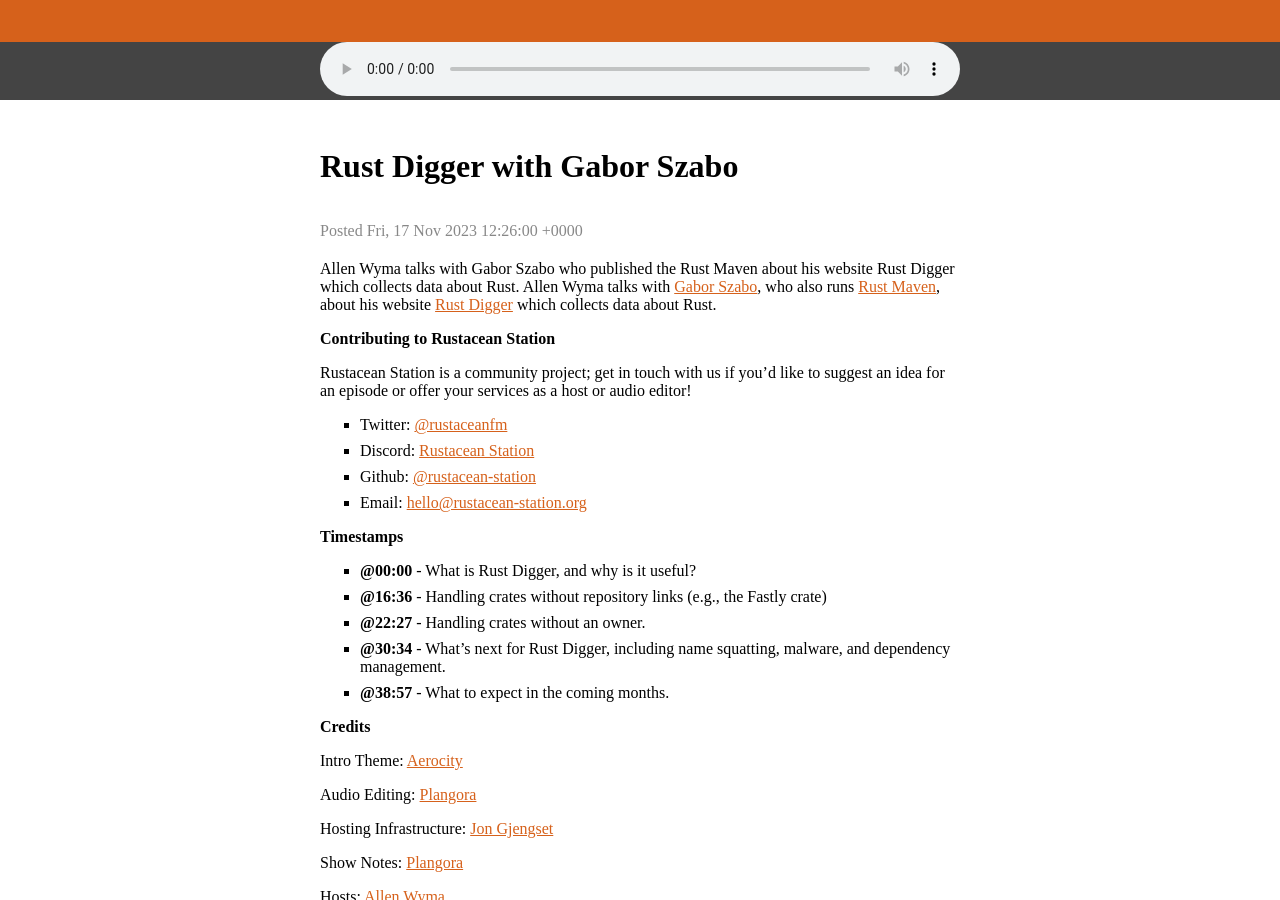
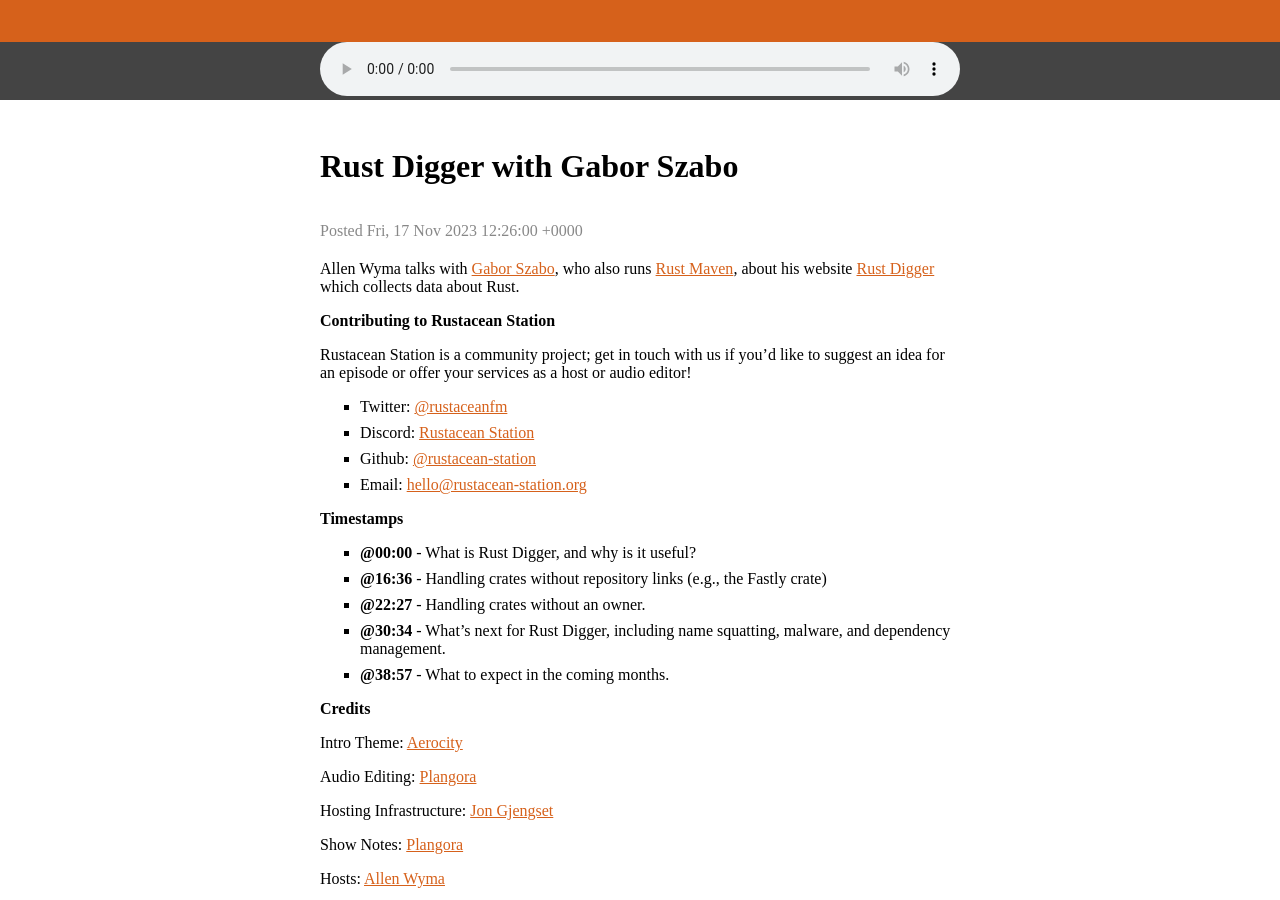
Before and after one commit to rustacean-station/rustacean-station.org, a Jekyll site: the page built from _episodes/interviews/2023-11-17-gabor-szabo.md, in a window 1280 px wide and 900 px high, scrolled down 403 px. Built offline with Jekyll 4.4.1, drawn with Linux system fonts in a browser that asks for light colours.

Commit message:
remove sample description

```diff
--- a/_episodes/interviews/2023-11-17-gabor-szabo.md
+++ b/_episodes/interviews/2023-11-17-gabor-szabo.md
@@ -6,8 +6,6 @@
 length: "64434178"
 #reddit: (leave blank on initial publish, amend with link and uncomment this line after Reddit thread has been posted)
 ---
-
-Allen Wyma talks with Gabor Szabo who published the Rust Maven about his website Rust Digger which collects data about Rust.
 Allen Wyma talks with [Gabor Szabo](https://szabgab.com/), who also runs [Rust Maven](https://rust.code-maven.com/), about his website [Rust Digger](https://rust-digger.code-maven.com/) which collects data about Rust.
 
 ## Contributing to Rustacean Station
```
